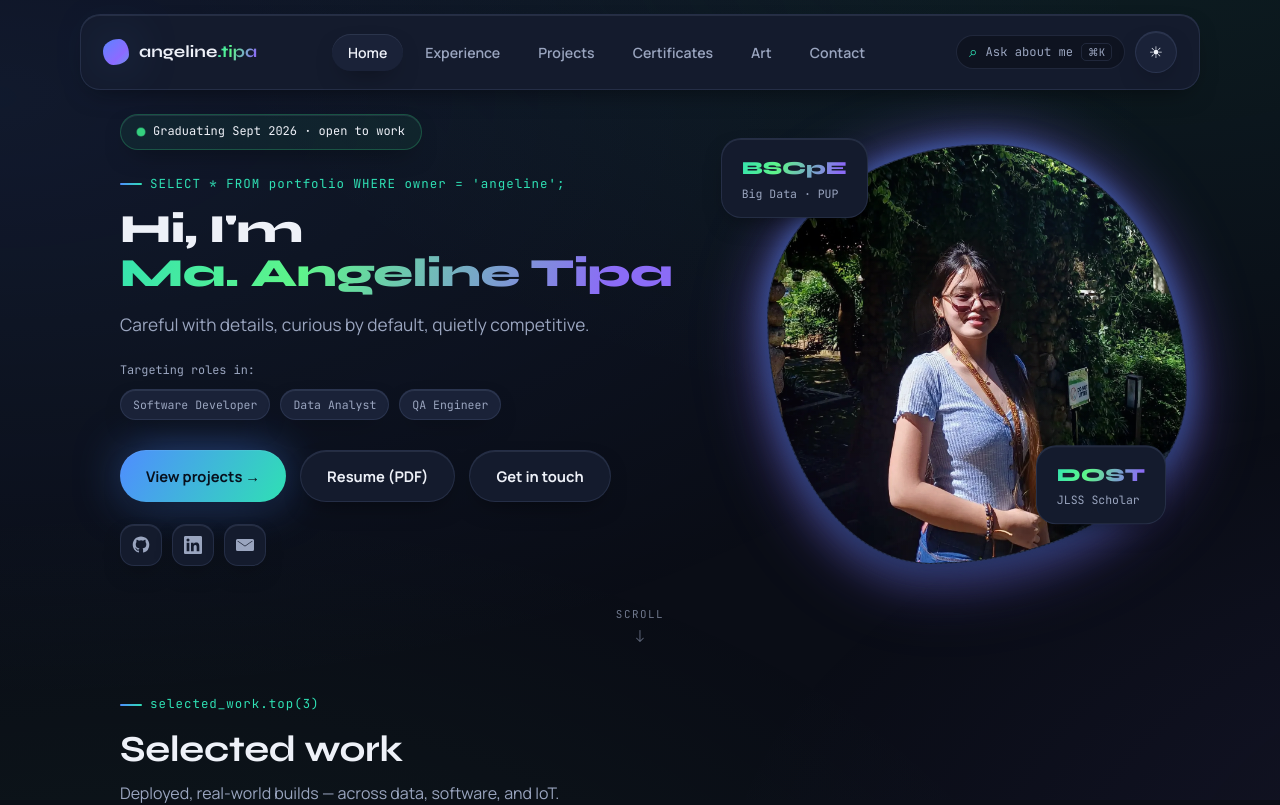
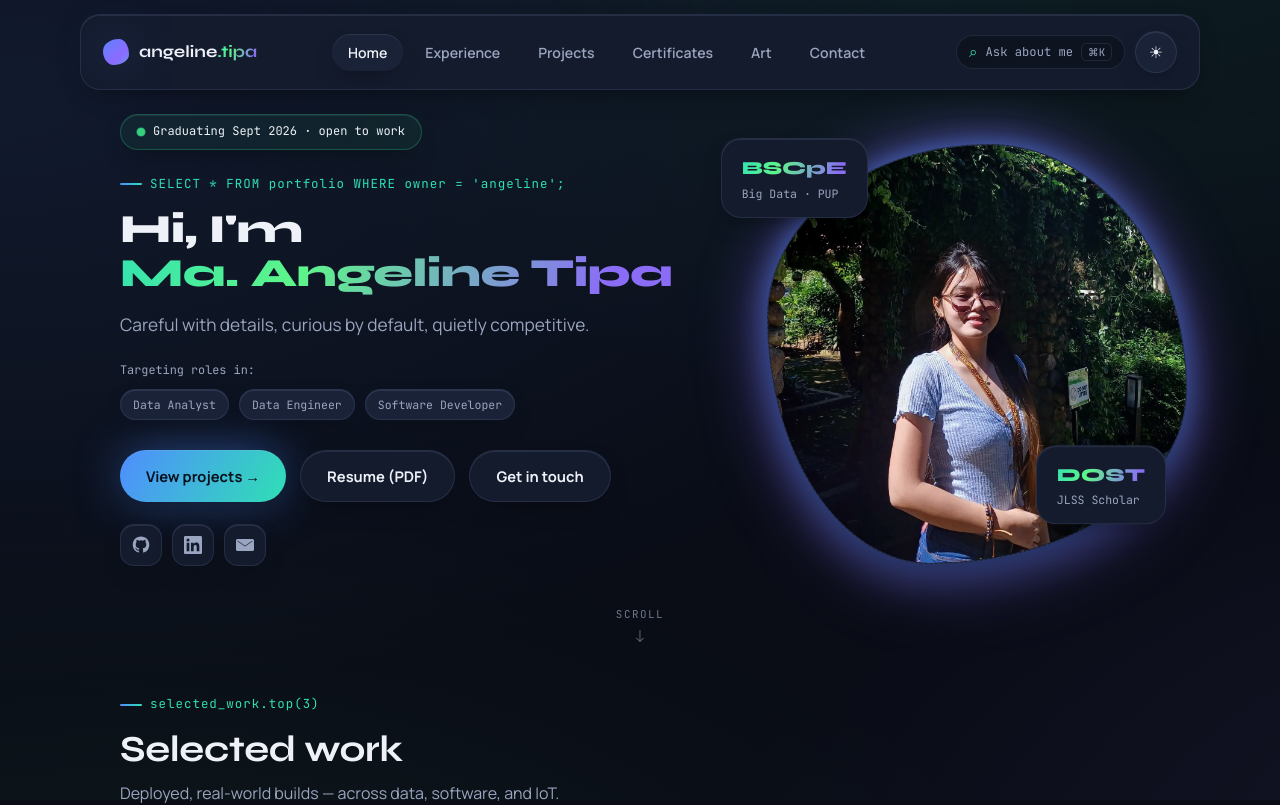
Before and after one commit to angelinetipa/opal-portfolio, a React (Vite) app: page / in a window 1280 px wide. Shown: the top 805 px of the page. Built offline with nearby package versions, Linux system fonts and the light colour scheme; no server answers; the database is empty.

Commit message:
edited targets chips

```diff
--- a/src/constants/data.js
+++ b/src/constants/data.js
@@ -32,7 +32,7 @@ export const profile = {
   photo: '/profile.webp',
   resume: '/resume.pdf',
   cv: '/cv.pdf',
-  targets: ['Software Developer', 'Data Analyst', 'QA Engineer'],
+  targets: ['Data Analyst', 'Data Engineer', 'Software Developer'],
 };
 
 // Grouped toolkit — no fake percentages, just what she actually works with.
@@ -50,7 +50,7 @@ export const toolkit = [
   {
     group: 'Testing & Hardware',
     icon: '▲',
-    items: ['Manual QA', 'Test design', 'Jest', 'Vitest', 'Playwright', 'C / C++', 'GitHub Actions',  'Arduino'],
+    items: ['Manual QA', 'Test design', 'Jest', 'Vitest', 'Playwright', 'C / C++', 'GitHub Actions', 'Arduino'],
   },
 ];
 
```
